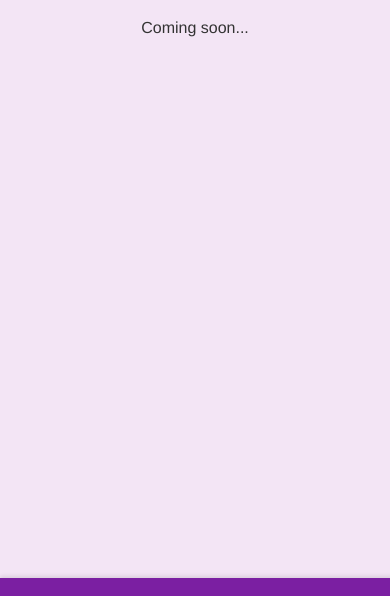
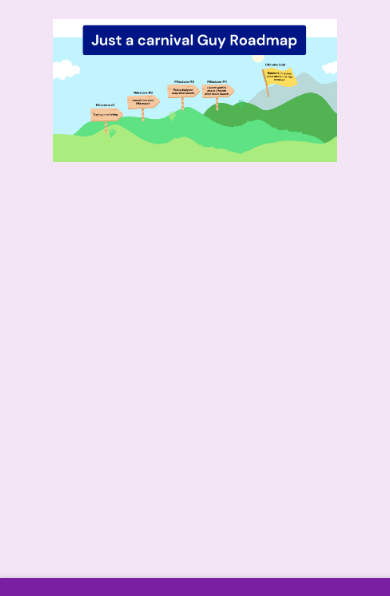
Before and after one commit to justacarnivalguy-mod/justacarnivalguy-webpage, a plain HTML site: page roadmap.html in a window 390 px wide. Shown: the part 149-745 px from the top of the page. Drawn offline with Linux system fonts and the light colour scheme.

Commit message:
add roadmap

```diff
--- a/roadmap.html
+++ b/roadmap.html
@@ -16,7 +16,7 @@
     </nav>
     <div class="section">
         <h1>Roadmap</h1>
-        <p>Coming soon...</p>
+        <img src="resources/roadmap.png" alt="Roadmap" class="responsive-roadmap-image">
     </div>
     <footer>
         <!-- Example HTML structure for the footer social media buttons -->
--- a/style/style.css
+++ b/style/style.css
@@ -130,3 +130,15 @@ footer {
     align-items: center;
     justify-content: center;
 }
+.responsive-roadmap-image {
+    display: block;
+    max-width: 80%; /* Adjust as needed */
+    height: auto;
+    margin: 0 auto; /* Center the image */
+}
+
+@media (max-width: 768px) {
+    .responsive-roadmap-image {
+        max-width: 98%; /* Make it wider on smaller screens */
+    }
+}
```
Also changed, not shown: resources/roadmap.png (added).
